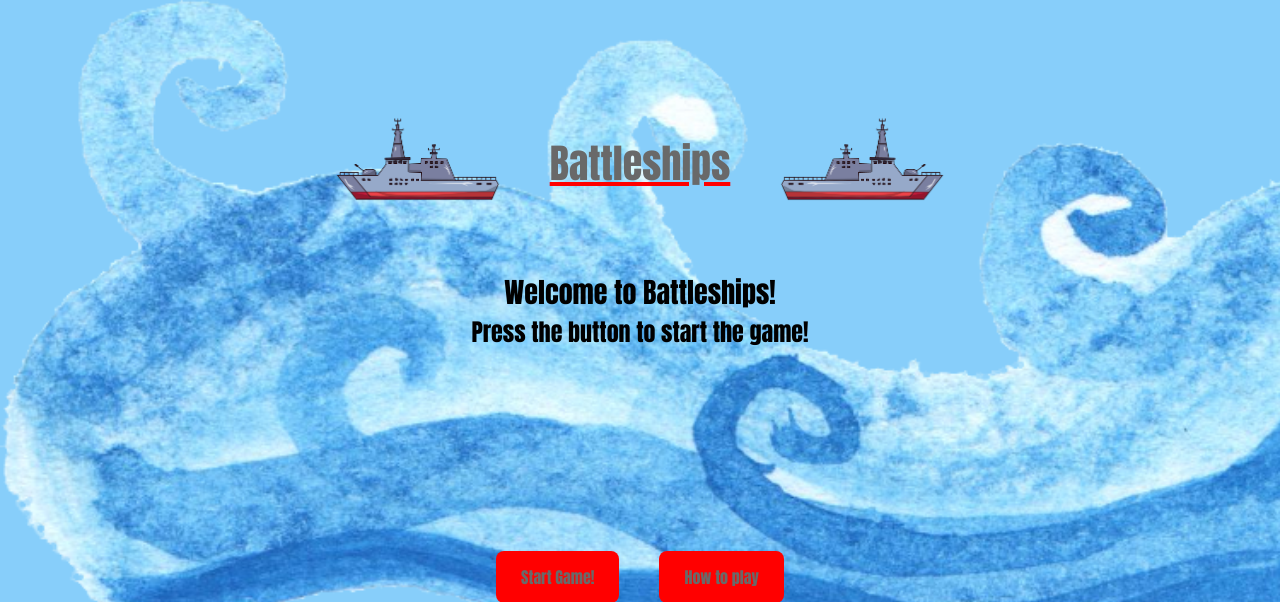
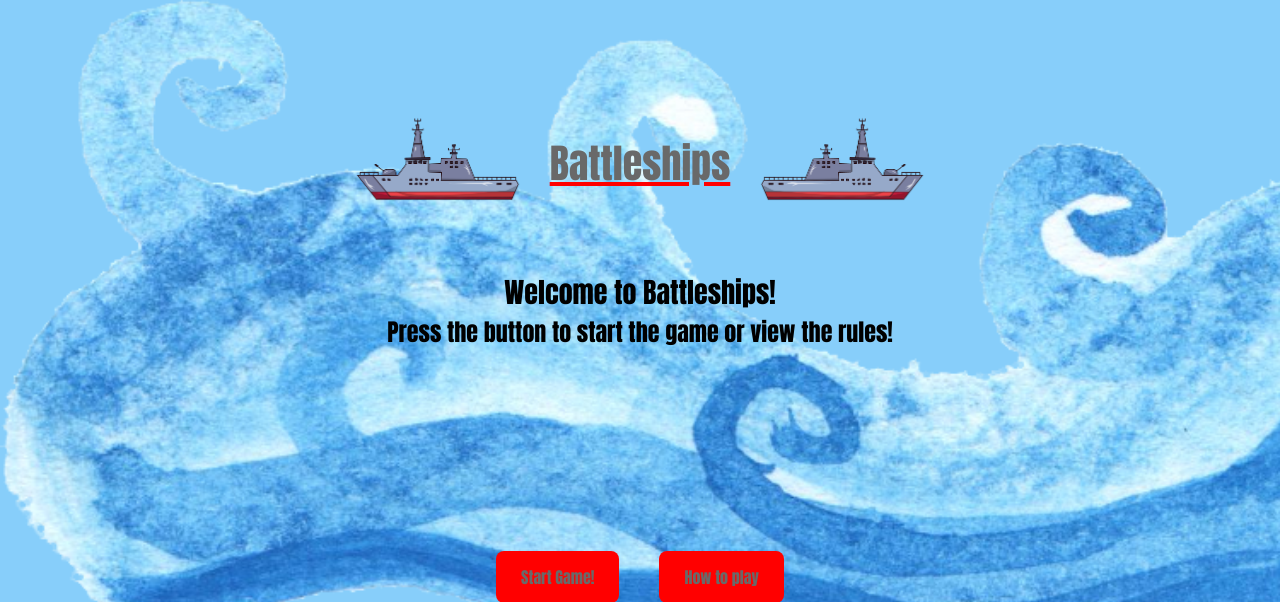
Before and after one commit to Eddj05/Battleships, a PHP site: page /index.php in a window 1280 px wide. Shown: the top 602 px of the page. Run offline with PHP 8.4, Linux system fonts and the light colour scheme.

Commit message:
Added text on the main page

```diff
--- a/css/style.css
+++ b/css/style.css
@@ -242,10 +242,4 @@ h3, h4, p {
     color: dimgray;
     text-decoration-line: underline;
     text-decoration-color: red;
-    text-align: center;
-    display: flex;
-    justify-content: center;
-    align-items: center;
-    flex-direction: column;
-    padding: 20px;
 }
--- a/index.php
+++ b/index.php
@@ -16,7 +16,7 @@
         </div>
     </div>
         <h3> Welcome to Battleships! </h3>
-        <h4> Press the button to start the game!</h4>
+        <h4> Press the button to start the game or view the rules!</h4>
         <div id="startup">
             <a id="start_button" class="button" href ="index.html">Start Game!</a>
             <a id="rules_button" class="button" href ="rules.html">How to play</a>
```
